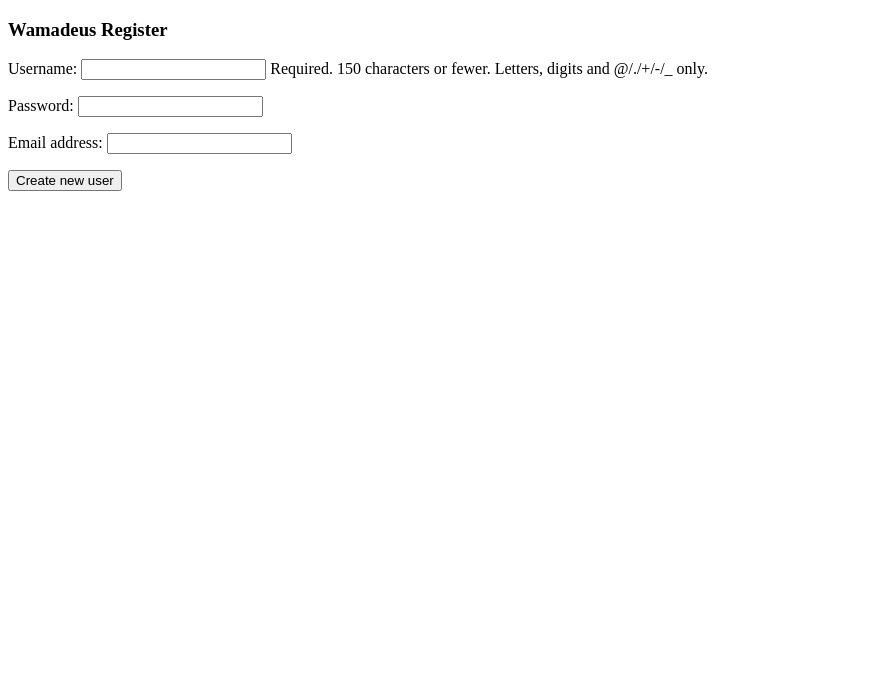
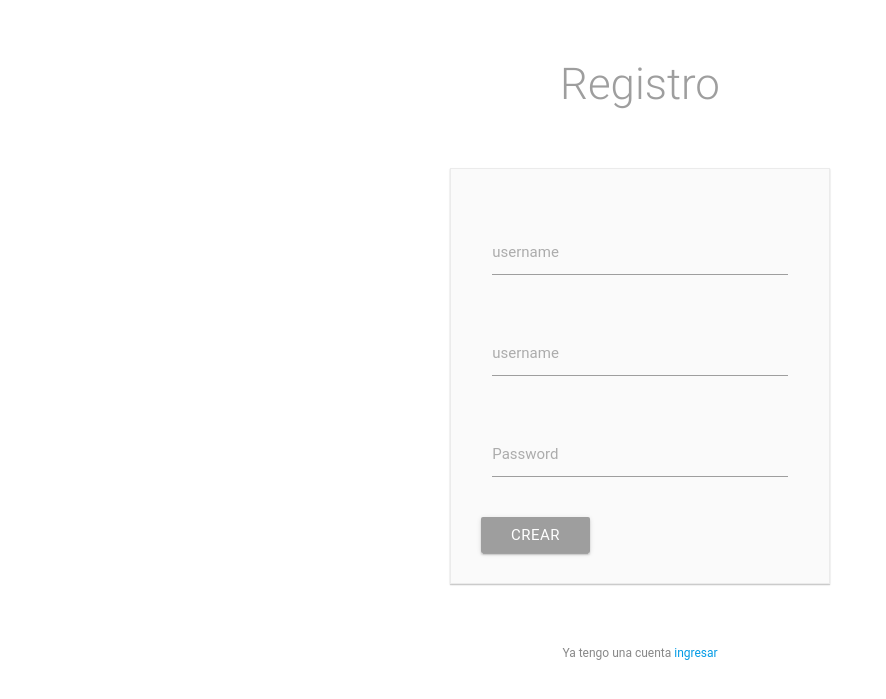
Before and after one commit to eduardogpg/Wamadeus_CF, a Django app: page /user/create in a window 1280 px wide. Shown: the top 699 px of the page, without its empty margins (0-886 px from the left). Run offline with Django 3.2, Linux system fonts and the light colour scheme; some libraries are stand-ins or nearby versions; some web fonts are replaced.

Commit message:
Templates

```diff
--- a/clients/static/clients/style.css
+++ b/clients/static/clients/style.css
@@ -0,0 +1,59 @@
+hgroup {
+	text-align:center;
+	margin-top: 4em;
+}
+
+h3 {
+	font-weight: 300;
+	color: #9e9e9e;
+}
+
+form {
+	width: 380px;
+	margin: 4em auto;
+	padding: 3em 2em 2em 2em;
+	background: #fafafa;
+	border: 1px solid #ebebeb;
+	box-shadow: rgba(0,0,0,0.14902) 0px 1px 1px 0px,rgba(0,0,0,0.09804) 0px 1px 2px 0px;
+}
+
+ .input-field label {
+   color: #ACACAC;
+ }
+
+ .input-field input[type=text]:focus + label {
+    color: #ACACAC;
+ }
+
+.input-field input[type=password]:focus + label {
+  color: #ACACAC;
+}
+
+.input-field input[type=text]:focus {
+   border-bottom: 1px solid #ACACAC;
+   box-shadow: 0 1px 0 0 #ACACAC;
+ }
+
+.input-field input[type=password]:focus {
+   border-bottom: 1px solid #ACACAC;
+   box-shadow: 0 1px 0 0 #ACACAC;
+ }
+
+.input-field input[type=text].valid {
+   border-bottom: 1px solid #858585;
+   box-shadow: 0 1px 0 0 #858585;
+ }
+
+ .input-field input[type=password].valid {
+   border-bottom: 1px solid #858585;
+   box-shadow: 0 1px 0 0 #858585;
+ }
+
+ footer {
+ 	text-align: center;
+ }
+
+ footer p {
+	color: #888;
+	font-size: 12px;
+}
--- /dev/null
+++ b/clients/templates/base.html
@@ -0,0 +1,22 @@
+{% load staticfiles %}
+<!DOCTYPE html>
+<html>
+   <head>
+
+		<title>{% block title %} Project Facilito {% endblock %}</title>
+    <meta charset="UTF-8"/>
+    <meta name="viewport" content="width=device-width, initial-scale=1">
+    <link rel="stylesheet" href="https://fonts.googleapis.com/icon?family=Material+Icons">
+    <link rel="stylesheet" href="https://cdnjs.cloudflare.com/ajax/libs/materialize/0.97.3/css/materialize.min.css">
+    <script type="text/javascript" src="https://code.jquery.com/jquery-2.1.1.min.js"></script>
+    <script src="https://cdnjs.cloudflare.com/ajax/libs/materialize/0.97.3/js/materialize.min.js"></script>
+
+    <link rel="stylesheet" type="text/css" href="{% static 'clients/style.css' %}" />
+  </head>
+  <body>
+
+		 {% block content %}
+     {% endblock %}
+
+	</body>
+</html>
--- a/clients/templates/register.html
+++ b/clients/templates/register.html
@@ -1,21 +1,39 @@
-<!DOCTYPE html>
-<html>
-<head>
-	<title>Register</title>
-</head>
-<body>
-	<h3>Wamadeus Register</h3>
-	 	{% if registered %}
-        <strong>thank you for registering!</strong>
-        <a href="{% url 'client:login' %}">Return to the homepage.</a><br />
-		{% else %}
-			<div id="form_register">
-				<form id="user_form" method="post" action="" enctype="multipart/form-data">
-					{% csrf_token %}
-					{{ user_form.as_p }}
-					<input type="submit" value="Create new user">
-				</form>
-			</div>
-		{% endif %}
-</body>
-</html>
+{% extends 'base.html' %}
+
+{% block title %} Project Register  {% endblock %}
+
+{% block content %}
+
+    <hgroup>
+      <h3>Registro</h3>
+    </hgroup>
+
+    <form id="login_form_user" method="post" action="" enctype="multipart/form-data">
+      {% csrf_token %}
+      <div class="row">
+        <div class="input-field col s12">
+          <input id="username" type="text" class="validate">
+          <label for="username">username</label>
+        </div>
+      </div>
+      <div class="row">
+        <div class="input-field col s12">
+          <input id="username" type="text" class="validate">
+          <label for="username">username</label>
+        </div>
+      </div>
+
+      <div class="row">
+        <div class="input-field col s12">
+          <input id="password" type="password" class="validate">
+          <label for="password">Password</label>
+        </div>
+      </div>
+      <button class="btn #9e9e9e grey" type="submit" name="action">Crear</button>
+    </form>
+
+    <footer>
+      <p> Ya tengo una cuenta <a href="{% url 'client:login' %}"> ingresar </a></p>
+    </footer>
+
+{% endblock content %}
--- a/templates/home.html
+++ b/templates/home.html
@@ -2,7 +2,7 @@
 <!DOCTYPE html>
 <html>
    <head>
-      <title>Admin Project</title>
+		<title>Admin Project</title>
 
     <meta charset="UTF-8"/>
 
```
Also changed, not shown: clients/templates/_dashboard.html (deleted, +0 -14 lines), clients/templates/_home.html (deleted, +0 -20 lines), clients/templates/login.html (+32 -17 lines).
